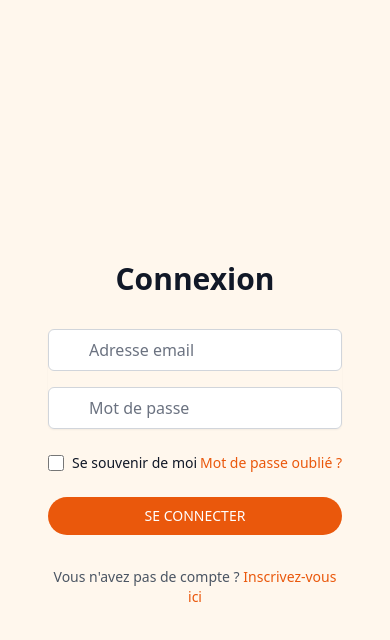
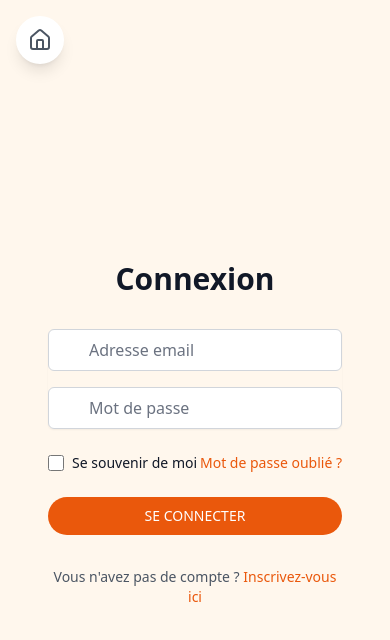
Before and after one commit to Baroka-wp/aiboost-formation, a React (Vite) app: page /login in a window 390 px wide. Shown: the top 640 px of the page. Built offline with nearby package versions, Linux system fonts and the light colour scheme; no server answers.

Commit message:
feat: enhance the landign page

```diff
--- a/src/LandingPage.jsx
+++ b/src/LandingPage.jsx
@@ -136,10 +136,10 @@ const LandingPage = () => {
                     />
                   </svg>
                 </div>
-                <span className="text-orange-500 font-medium mr-2">Nouveau !</span>
-                <span className="text-white">Terminez votre formation et récupérez 50% de vos frais</span>
+                <span className="text-orange-500 font-medium mr-2 flex-shrink-0">Nouveau !</span>
+                <span className="text-white flex-grow">Terminez votre formation et récupérez 50% de vos frais</span>
                 <svg
-                  className="w-5 h-5 ml-2 text-orange-500 transform group-hover:translate-x-1 transition-transform"
+                  className="w-5 h-5 ml-2 text-orange-500 transform group-hover:translate-x-1 transition-transform flex-shrink-0 hidden sm:block"
                   viewBox="0 0 24 24"
                   fill="none"
                   xmlns="http://www.w3.org/2000/svg"
@@ -154,8 +154,8 @@ const LandingPage = () => {
                 </svg>
               </div>
 
-              <h1 className="text-5xl font-bold text-white mb-6">
-                Développez vos compétences numériques avec des experts
+              <h1 className="text-3xl sm:text-4xl lg:text-5xl font-bold text-white mb-4 sm:mb-6 leading-tight">
+                Développez vos compétences<br className="hidden sm:block" /> numériques avec des experts
               </h1>
               <p className="text-xl text-gray-300 mb-8">
                 Formez-vous aux métiers du digital avec notre programme de formation complet et certifiant.
--- a/src/components/Login.jsx
+++ b/src/components/Login.jsx
@@ -1,7 +1,7 @@
 import React, { useState } from 'react';
 import { useNavigate, Link, useLocation } from 'react-router-dom';
 import { login as apiLogin } from '../services/api.js';
-import { User, Lock, ArrowLeft } from 'lucide-react';
+import { User, Lock, ArrowLeft, Home } from 'lucide-react';
 import { useAuth } from '../contexts/AuthContext';
 
 const Login = () => {
@@ -42,6 +42,16 @@ const Login = () => {
 
   return (
     <div className="min-h-screen flex">
+      {/* Back to home button - Mobile & Tablet */}
+      <div className="fixed top-4 left-4 lg:hidden">
+        <Link
+          to="/"
+          className="inline-flex items-center justify-center w-12 h-12 rounded-full bg-white shadow-lg text-gray-600 hover:text-orange-600 hover:scale-105 transition-all duration-300"
+        >
+          <Home className="w-6 h-6" />
+        </Link>
+      </div>
+
       {/* Left column - Welcome message */}
       <div className="hidden lg:flex lg:w-1/2 bg-gradient-to-br from-orange-400 to-orange-600 p-12 flex-col justify-between">
         <Link to="/" className="text-white flex items-center hover:underline">
@@ -55,7 +65,7 @@ const Login = () => {
           </p>
         </div>
         <div className="text-white text-sm">
-          © 2024 AIBoost. Tous droits réservés.
+          2024 AIBoost. Tous droits réservés.
         </div>
       </div>
 
```
